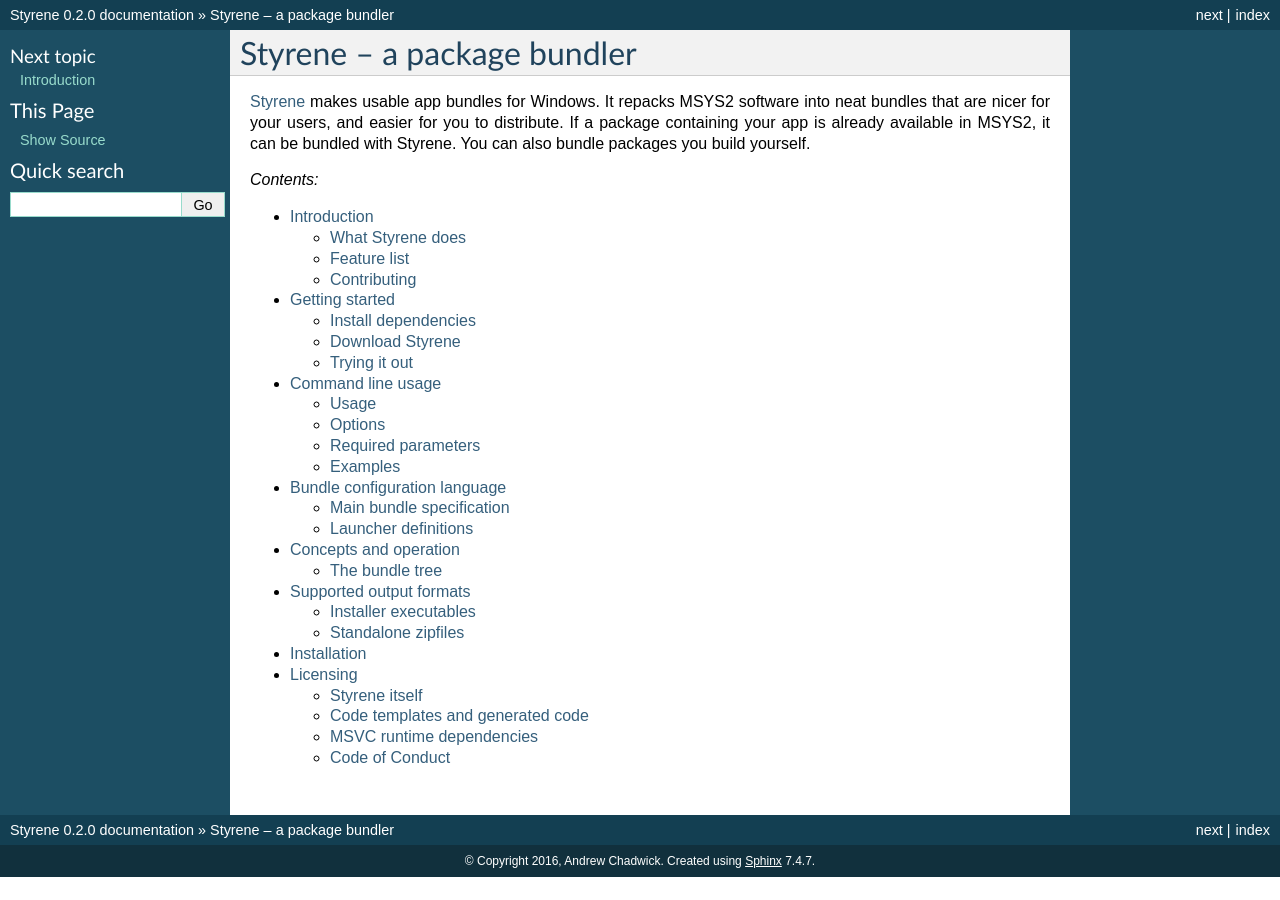
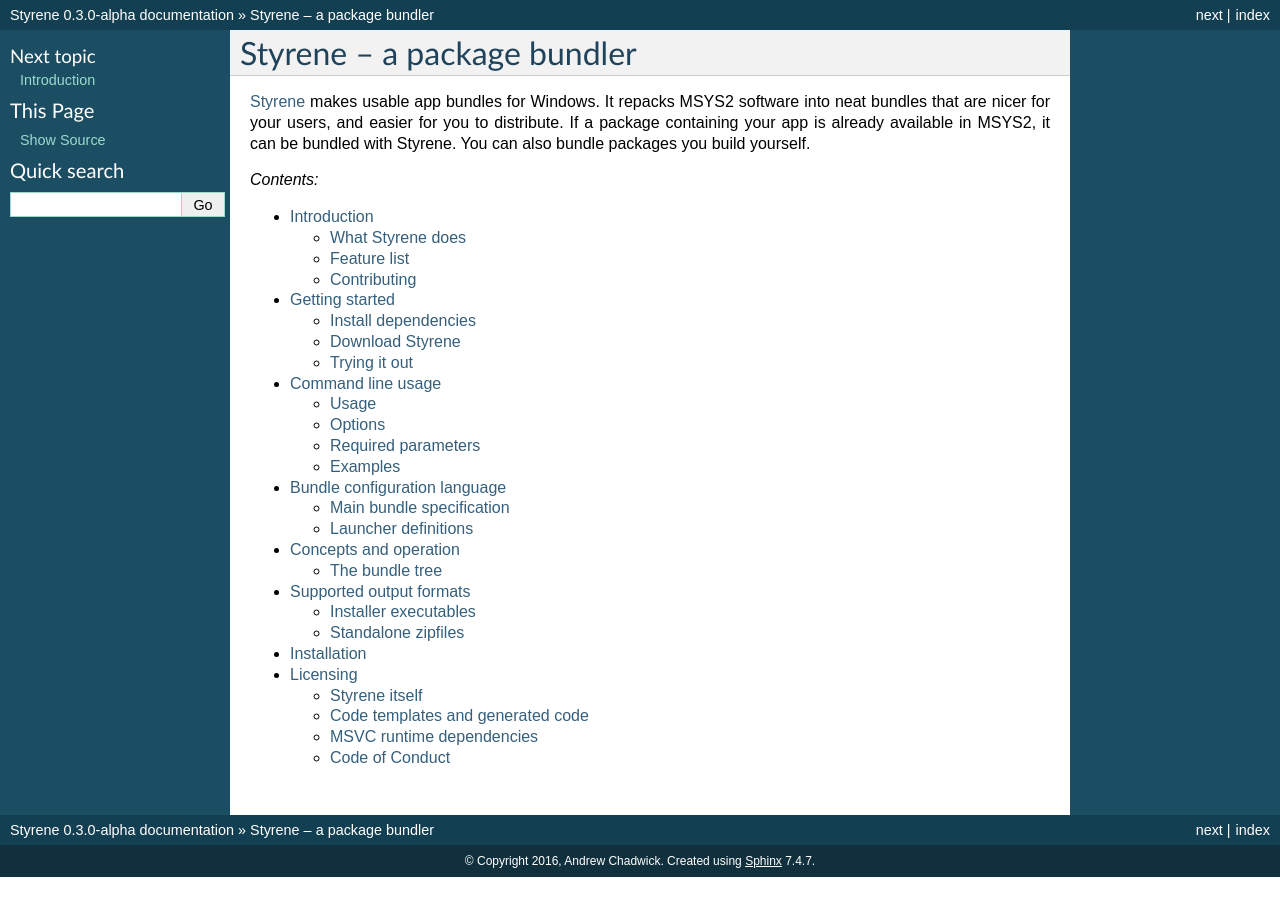
Before and after one commit to achadwick/styrene, a Sphinx documentation site: the page built from docs/index.rst, in a window 1280 px wide. Built offline with Sphinx 7.4.7, drawn with Linux system fonts in a browser that asks for light colours.

Commit message:
Version tickle, ready for next release

```diff
--- a/docs/conf.py
+++ b/docs/conf.py
@@ -65,9 +65,9 @@
 # built documents.
 #
 # The short X.Y version.
-version = '0.2'
+version = '0.3'
 # The full version, including alpha/beta/rc tags.
-release = '0.2.0'
+release = '0.3.0-alpha'
 
 # The language for content autogenerated by Sphinx. Refer to documentation
 # for a list of supported languages.
--- a/setup.py
+++ b/setup.py
@@ -7,7 +7,7 @@
 
 setup(
     name="Styrene",
-    version="0.2.0",
+    version="0.3.0-alpha",
     description=(
         "Tool to make usable app bundles for regular Windows users "
         "out of MSYS2 binary packages"
```
